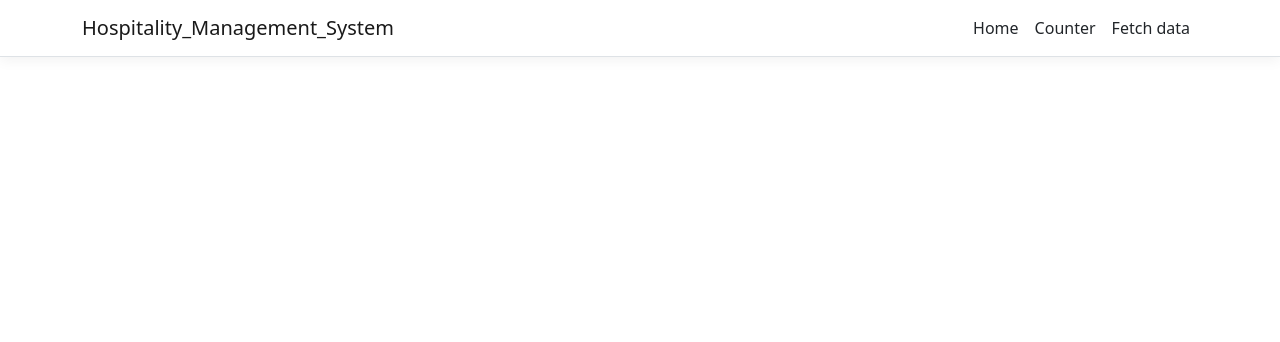
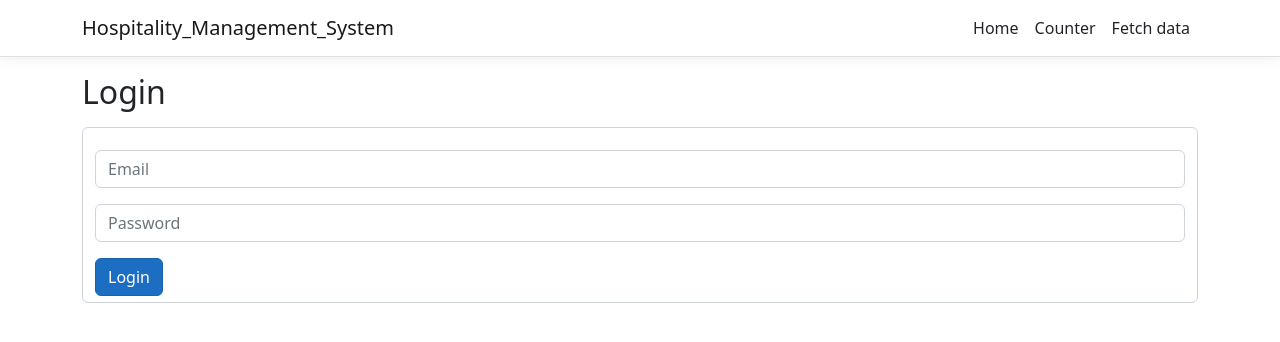
Before and after one commit to tymnec/Hospitality-Management-System, a React (Create React App) app in the folder Hospitality Management System/ClientApp/: page /login in a window 1280 px wide. Shown: the top 342 px of the page. Built offline with nearby package versions, Linux system fonts and the light colour scheme.

Commit message:
add user login in frontend

```diff
--- a/Hospitality Management System/ClientApp/package.json
+++ b/Hospitality Management System/ClientApp/package.json
@@ -3,6 +3,7 @@
   "version": "0.1.0",
   "private": true,
   "dependencies": {
+    "axios": "^1.8.3",
     "bootstrap": "^5.2.3",
     "http-proxy-middleware": "^2.0.6",
     "jquery": "^3.6.4",
--- a/Hospitality Management System/ClientApp/src/App.js
+++ b/Hospitality Management System/ClientApp/src/App.js
@@ -1,8 +1,15 @@
-import React, { Component } from 'react';
-import { Route, Routes } from 'react-router-dom';
-import AppRoutes from './AppRoutes';
-import { Layout } from './components/Layout';
-import './custom.css';
+import React, { Component } from "react";
+import { Route, Routes, Navigate } from "react-router-dom";
+import AppRoutes from "./AppRoutes";
+import { Layout } from "./components/Layout";
+import Login from "./components/Login";
+import "./custom.css";
+import { Home } from "./components/Home";
+
+// PrivateRoute Component
+const PrivateRoute = ({ children }) => {
+  return localStorage.getItem("token") ? children : <Navigate to="/login" />;
+};
 
 export default class App extends Component {
   static displayName = App.name;
@@ -11,6 +18,20 @@ export default class App extends Component {
     return (
       <Layout>
         <Routes>
+          {/* You can manually define routes for login and dashboard if needed */}
+          <Route path="/login" element={<Login />} />
+
+          {/* Private route for dashboard */}
+          <Route
+            path="/dashboard"
+            element={
+              <PrivateRoute>
+                <Home />
+              </PrivateRoute>
+            }
+          />
+
+          {/* Add additional dynamic routes using AppRoutes */}
           {AppRoutes.map((route, index) => {
             const { element, ...rest } = route;
             return <Route key={index} {...rest} element={element} />;
--- /dev/null
+++ b/Hospitality Management System/ClientApp/src/components/Login.js
@@ -0,0 +1,53 @@
+import React, { useState } from "react";
+import axios from "axios";
+
+const Login = () => {
+  const [email, setEmail] = useState("");
+  const [password, setPassword] = useState("");
+
+  const handleLogin = async (e) => {
+    e.preventDefault();
+    try {
+      const response = await axios.post("api/auth/login", {
+        email,
+        password,
+      });
+
+      localStorage.setItem("token", response.data.token);
+      alert("Login successful!");
+
+      window.location.href = "/dashboard";
+    } catch (error) {
+      alert("Invalid credentials");
+    }
+  };
+
+  return (
+    <div>
+      <h2>Login</h2>
+      <form onSubmit={handleLogin} className="form form-control mt-3">
+        <input
+          type="email"
+          placeholder="Email"
+          value={email}
+          onChange={(e) => setEmail(e.target.value)}
+          required
+          className="form-control mt-3"
+        />
+        <input
+          type="password"
+          placeholder="Password"
+          value={password}
+          onChange={(e) => setPassword(e.target.value)}
+          required
+          className="form-control mt-3"
+        />
+        <button type="submit" className="btn btn-primary mt-3">
+          Login
+        </button>
+      </form>
+    </div>
+  );
+};
+
+export default Login;
```
Also changed, not shown: 1 other file (tests, documents, lock files or other folders).
